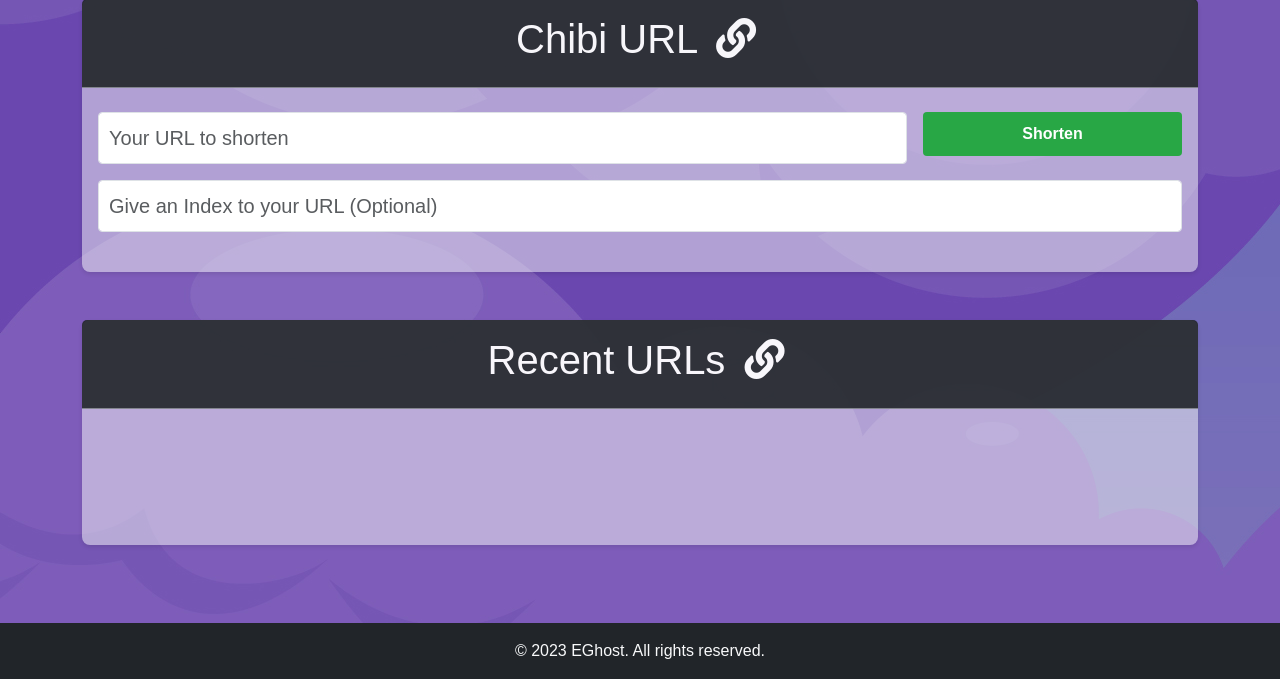
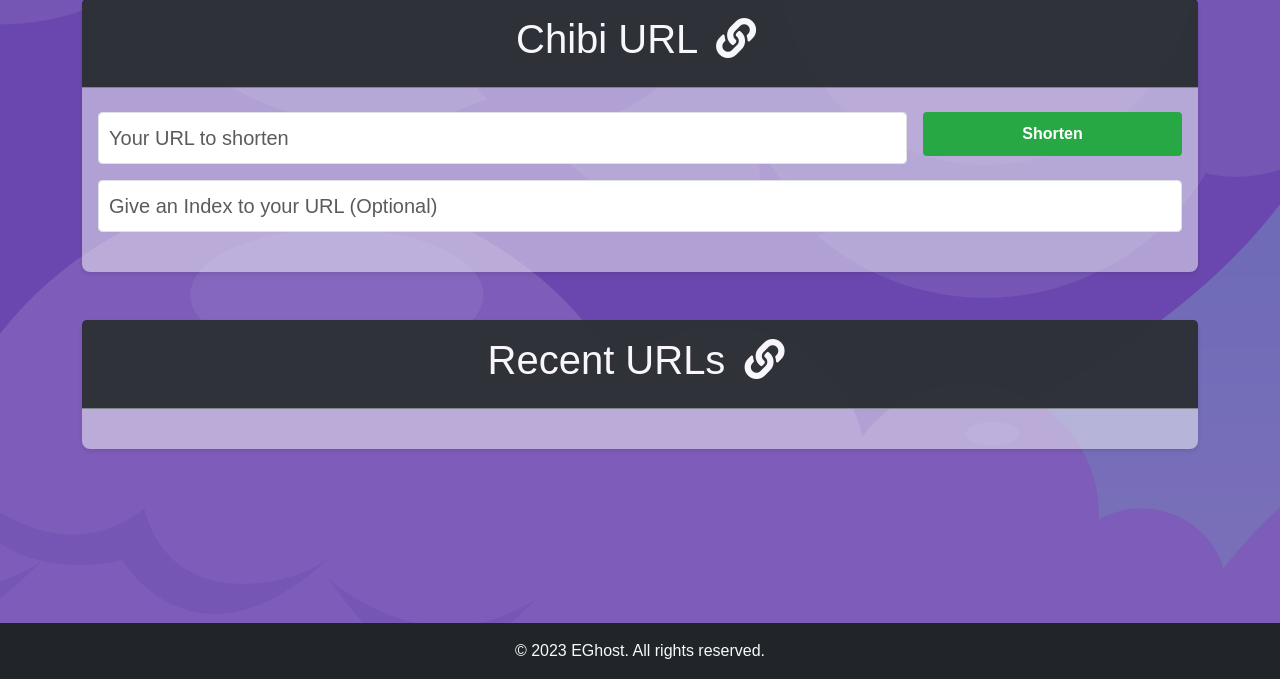
Before and after one commit to EGhost98/Chibi_URL, a Django app: page / in a window 1280 px wide. Shown: the part 121-800 px from the top of the page. Run offline with Django 4.2, Linux system fonts and the light colour scheme.

Commit message:
deploy_10

```diff
--- a/tinyurl/templates/tinyurl/home.html
+++ b/tinyurl/templates/tinyurl/home.html
@@ -66,11 +66,11 @@
             </h1>
         </div>
         <div class="card-body">
-            <div class="row row-cols-1 row-cols-md-2 row-cols-lg-3 g-4 m-5">
+            <div class="row row-cols-1 row-cols-md-1 row-cols-lg-3 g-4 m-0">
                 {% for purls in last4 %}
                 <div class="col">
                     <div class="card h-100 custom-card">
-                        <div class="card-body d-flex flex-column">
+                        <div class="card-body d-flex flex-column h-100">
                             <h4 class="card-title">{{ purls.url_index }}</h4>
                             <h6 class="card-subtitle mb-2 text-muted">Created: {{ purls.created|date:"F d, Y H:i:s" }}</h6>
                             <p class="card-text">
@@ -109,7 +109,6 @@
         </div>
     </div>
 </div>
-
 <script>
     function copyToClipboard(text) {
         const el = document.createElement("textarea");
--- a/tinyurl/templates/tinyurl/myurls.html
+++ b/tinyurl/templates/tinyurl/myurls.html
@@ -16,7 +16,7 @@
                     </a>
                 </div>
             </form>
-            <div class="row row-cols-1 row-cols-md-2 row-cols-lg-3 g-4 m-5">
+            <div class="row row-cols-1 row-cols-md-1 row-cols-lg-3 g-4 m-0">
                 {% for purls in myurls %}
                 <div class="col col-12">
                     <div class="card h-100 custom-card">
```
